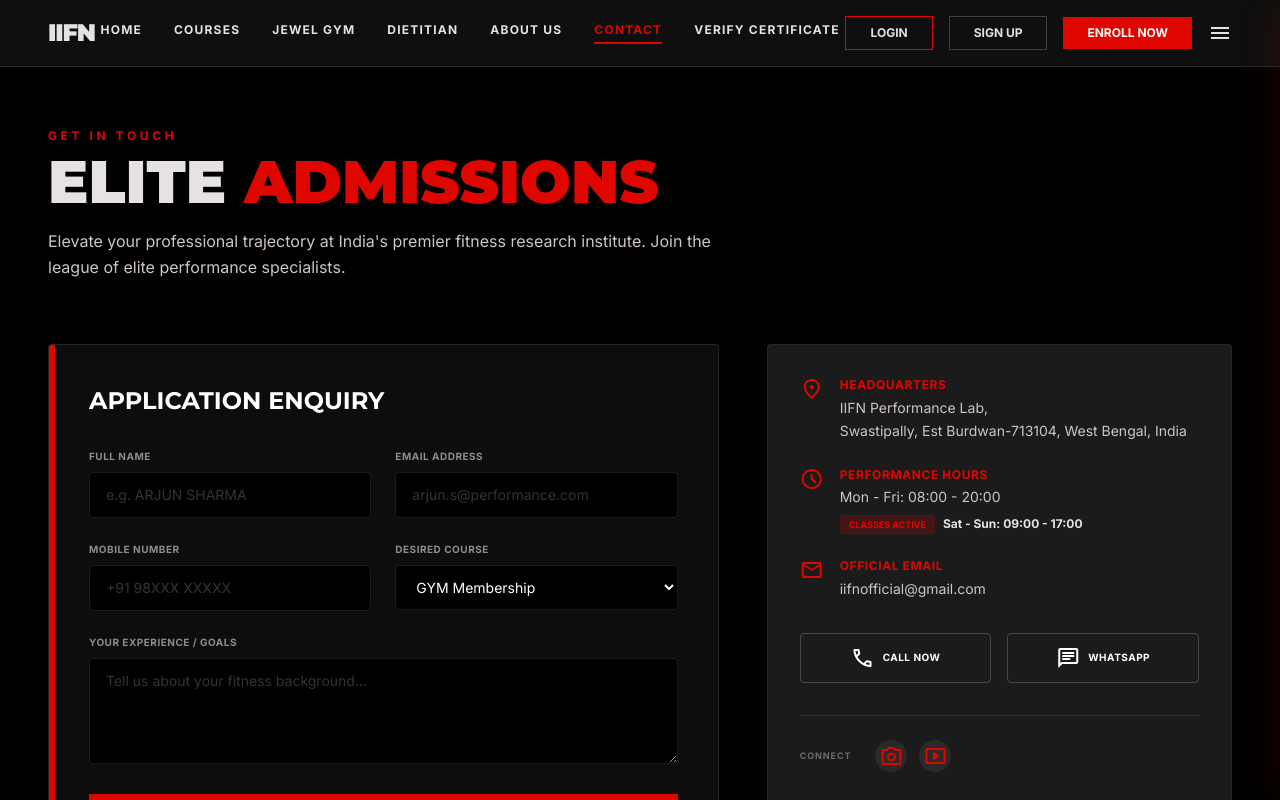
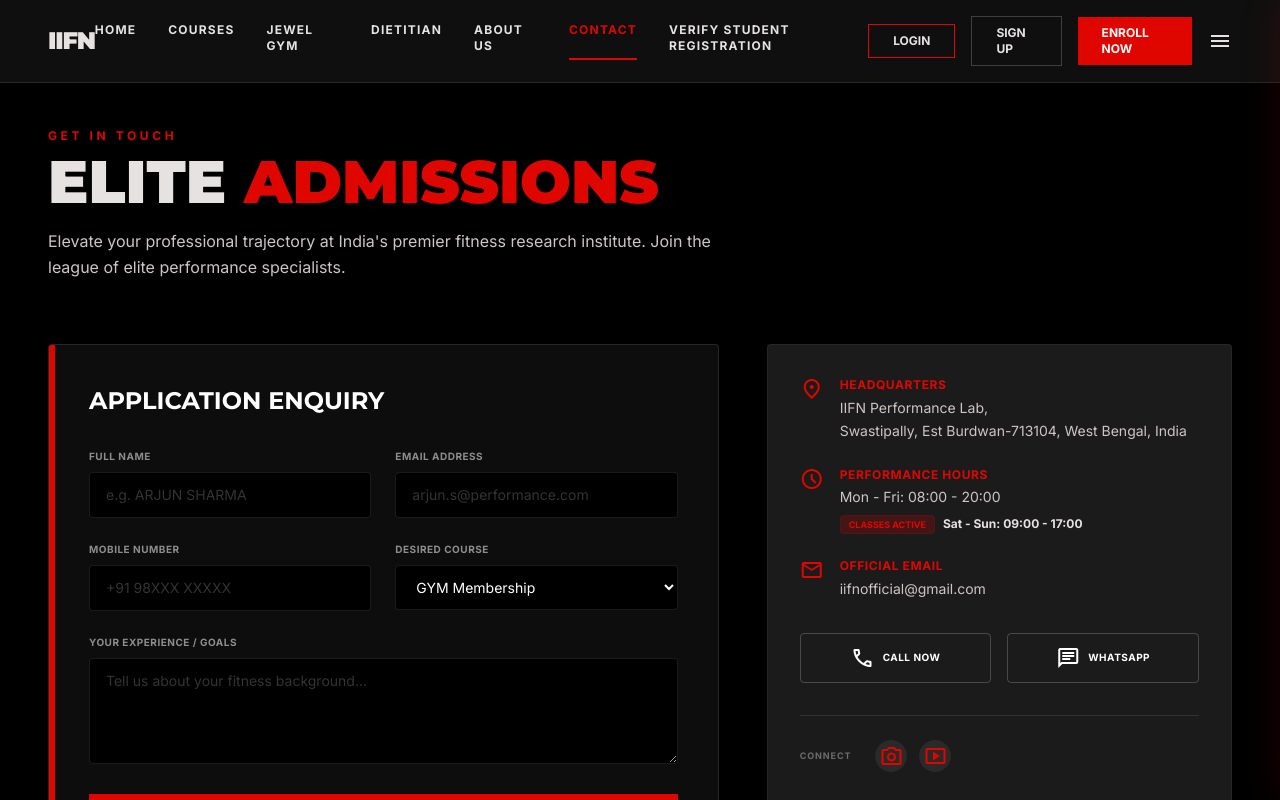
Before and after one commit to Rustam-xx7/IIFN, a Next.js app: page /contact in a window 1280 px wide. Shown: the top 800 px of the page. Built offline with nearby package versions, Linux system fonts and the light colour scheme; no server answers.

Commit message:
student verification link added

```diff
--- a/src/components/Navbar.jsx
+++ b/src/components/Navbar.jsx
@@ -73,13 +73,21 @@
               {link.name}
             </Link>
           ))}
-          <a
+          {/* <a
             href="https://www.ncbsdskillindia.com/student-result.php"
             target="_blank"
             rel="noopener noreferrer"
             className="font-body font-bold text-xs uppercase tracking-widest transition-all duration-300 pb-1 hover:text-secondary-container"
           >
             Verify Certificate
+          </a> */}
+          <a
+            href="https://www.ncbsdskillindia.com/check-your-registration.php"
+            target="_blank"
+            rel="noopener noreferrer"
+            className="font-body font-bold text-xs uppercase tracking-widest transition-all duration-300 pb-1 hover:text-secondary-container"
+          >
+            VERIFY STUDENT REGISTRATION
           </a>
         </div>
 
@@ -197,6 +205,15 @@
             <span className="material-symbols-outlined text-sm">open_in_new</span>
             Verify Certificate
           </a>
+          <a
+            href="https://www.ncbsdskillindia.com/check-your-registration.php"
+            target="_blank"
+            rel="noopener noreferrer"
+            className="w-full lg:w-auto inline-flex items-center justify-center gap-2 bg-secondary-container text-white px-6 py-2 font-body font-bold text-xs uppercase tracking-widest red-glow-hover hover:scale-105 active:scale-95 transition-all rounded-sm cursor-pointer"
+          >
+            <span className="material-symbols-outlined text-sm">open_in_new</span>
+            Verify Student Registration
+          </a>
         </nav>
 
         <div className="mt-auto pt-8 border-t border-white/10 flex flex-col gap-4">
```
